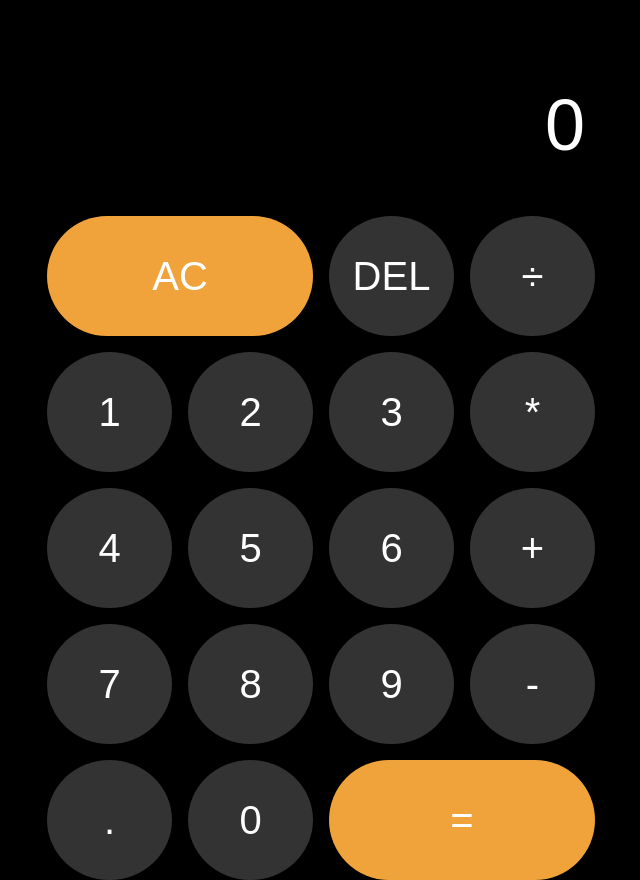
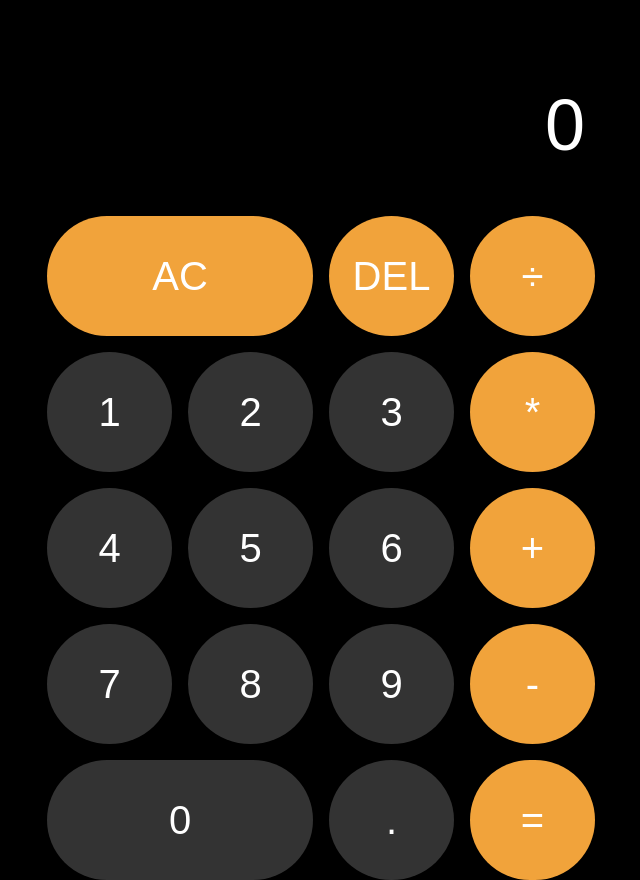
Before and after one commit to TJ0023/SimpleCalculator, a plain HTML site: page index.html in a window 1280 px wide. Shown: the whole page, without its empty margins (319-959 px from the left). Drawn offline with Linux system fonts and the light colour scheme.

Commit message:
Tried to make it look more like an iPhone calc but I might turn it grey after this

```diff
--- a/index.html
+++ b/index.html
@@ -81,6 +81,30 @@
                   color: white;
                   font-size: 4.5rem;
                 }
+
+                .equal {
+                  grid-column: span 1;
+                }
+
+                .zero {
+                  grid-column: span 2;
+                  background-color: #333333;
+                  color: white;
+                  border-radius: 1.5em;
+                }
+
+                .zero:hover {
+                  background-color:  #707070;
+                }
+
+                .operation {
+                  background-color:  #f1a33b;
+                }
+
+                .operation:hover {
+                  background-color:  white;
+                  color: #f1a33b;
+                }
     </style>
 </head>
 <body>
@@ -90,22 +114,22 @@
         <div data-current-operand class="current-operand">0</div>
         </div>
         <button class="span-two" data-all-clear>AC</button>
-        <button class="btn" data-delete>DEL</button>
-        <button class="btn" data-operation>÷</button>
+        <button class="btn operation" data-delete>DEL</button>
+        <button class="btn operation" data-operation>÷</button>
         <button class="btn" data-number>1</button>
         <button class="btn" data-number>2</button>
         <button class="btn" data-number>3</button>
-        <button class="btn" data-operation>*</button>
+        <button class="btn operation" data-operation>*</button>
         <button class="btn" data-number>4</button>
         <button class="btn" data-number>5</button>
         <button class="btn" data-number>6</button>
-        <button class="btn" data-operation>+</button>
+        <button class="btn operation" data-operation>+</button>
         <button class="btn" data-number>7</button>
         <button class="btn" data-number>8</button>
         <button class="btn" data-number>9</button>
-        <button class="btn" data-operation>-</button>
+        <button class="btn operation" data-operation>-</button>
+        <button class="zero" data-number>0</button>
         <button class="btn end" data-number>.</button>
-        <button class="btn" data-number>0</button>
         <button class="span-two equal" data-equals>=</button>
 
         </div>
```
